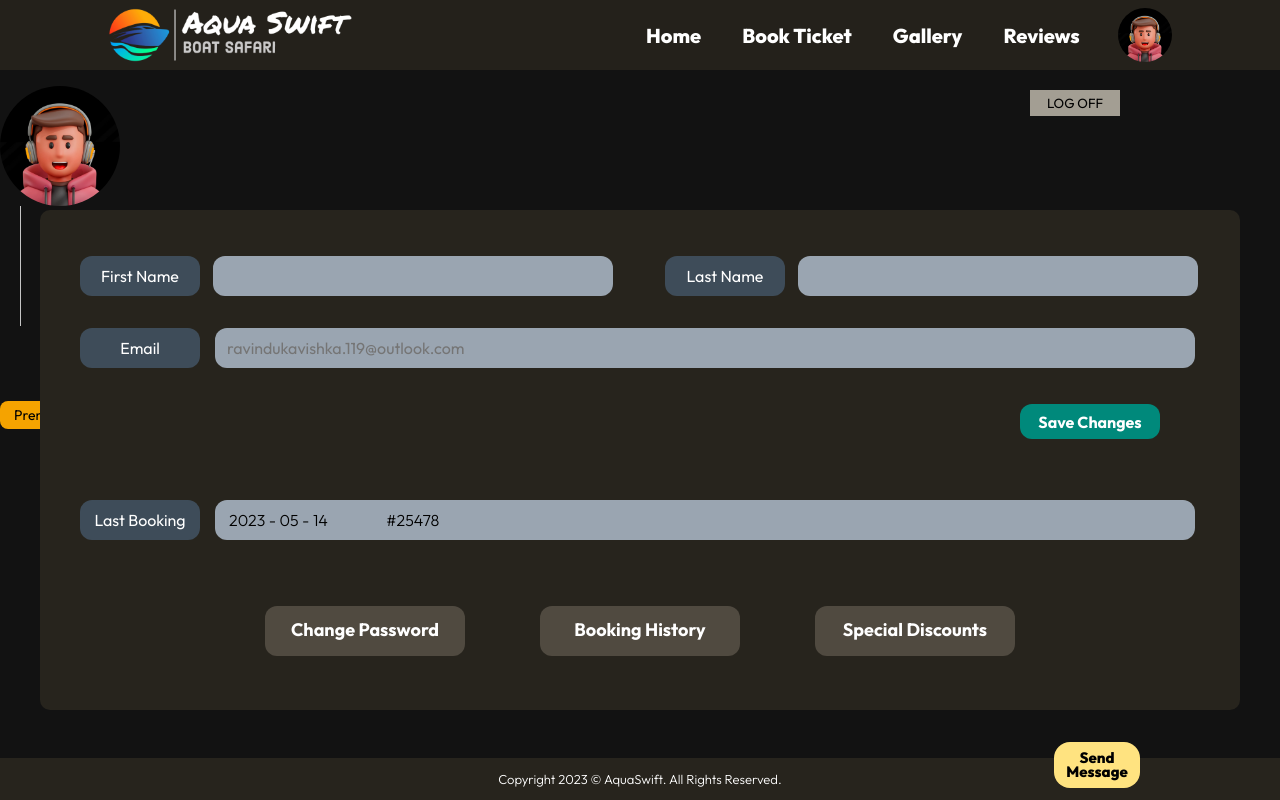
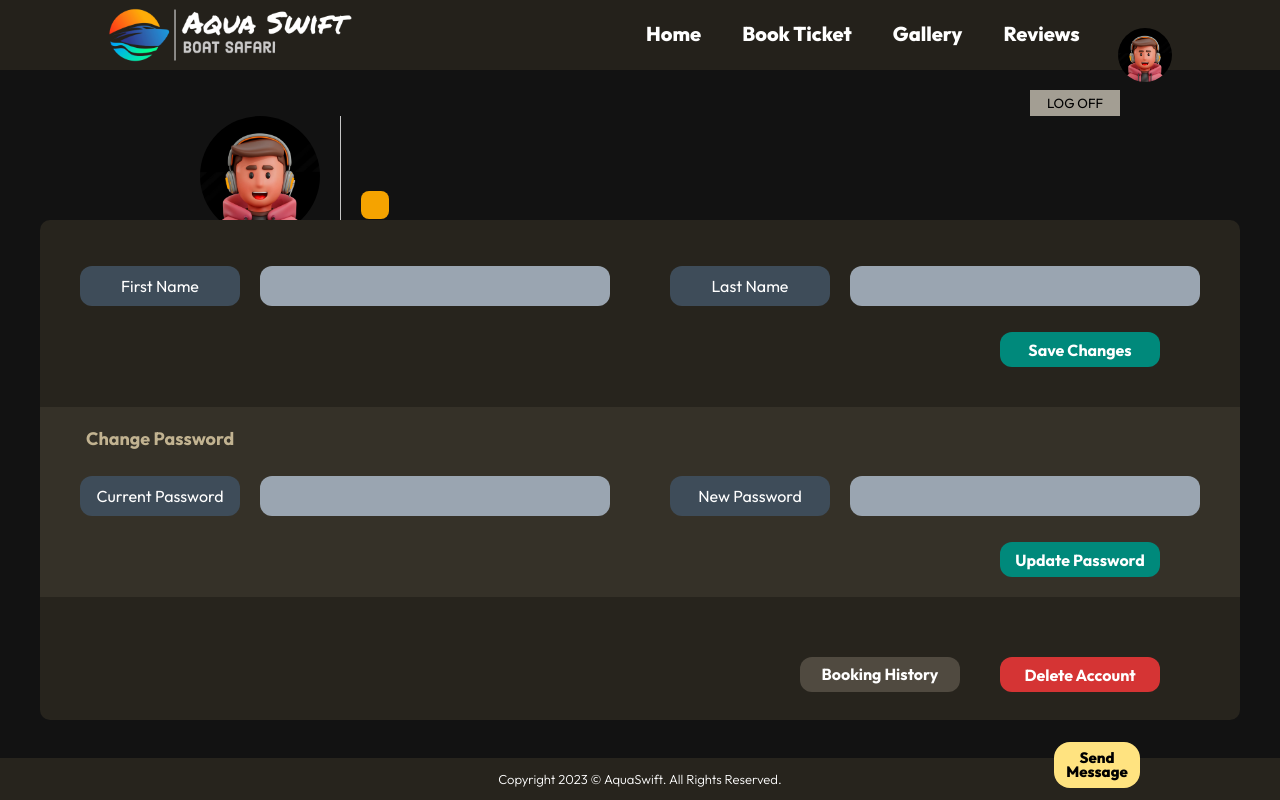
Before and after one commit to r4v1nduu/IWT-Project, a PHP site: page /account.php in a window 1280 px wide. Run offline with PHP 8.4, Linux system fonts and the light colour scheme; the visitor is signed in with stand-in values (Sample User, id 1); data that the repository does not hold is empty.

Commit message:
98% done

```diff
--- a/SRC/account.css
+++ b/SRC/account.css
@@ -21,6 +21,11 @@
     cursor: pointer;
 }
 
+.summery {
+    display: flex;
+    margin-top: 30px;
+    margin-left: 200px;
+}
 
 .bigdp {
     width: 120px;
@@ -57,21 +62,23 @@
     width: 1200px;
     background-color: #27241D;
     position: absolute;
-    top: 120px; bottom: 0; left: 0; right: 0;
+    top: 140px; bottom: 0; left: 0; right: 0;
     margin: auto;
     border-radius: 10px;
 }
-.mail p, .name p, .bookings p {
+
+.data p {
     font-family: 'OutfitR';
     font-size: 16px;
     background-color: #3E4C59;
     color: #FFFFFF;
     padding: 10px 0;
-    width: 120px;
+    width: 160px;
     text-align: center;
     border-radius: 12px;
+    margin-right: 20px;
 }
-.mail input, .name input {
+.data input {
     background-color: #9AA5B1;
     font-family: 'OutfitR';
     font-size: 16px;
@@ -80,34 +87,25 @@
     border-radius: 12px;
     height: 40px;
     margin: auto;
-    width: 400px;
+    width: 350px;
 }
-.name {
+.data {
     display: flex;
     justify-content: space-between;
-    padding-right: 30px;
-    padding-left: 40px;
+    padding: 0 40px;
     margin-top: 30px;
 }
-.name p:last-of-type{
-    margin-left: 40px;
+.data label {
+    display: flex;
+    justify-content: left;
 }
-.mail {
-    display: flex;
-    justify-content: space-between;
-    padding-left: 40px;
-    padding-right: 30px;
-}
-.mail input {
-    width: 980px;
-}
+
 
 .save {
     display: block;
-    position: absolute;
-    right: 80px;
-    margin-top: 20px;
-    width: 140px;
+    margin-top: 10px;
+    margin-left: 960px;
+    width: 160px;
     height: 35px;
     font-family: 'OutfitB';
     font-size: 16px;
@@ -121,62 +119,46 @@
     cursor: pointer;
 }
 
-.bookings {
-    margin-top: 100px;
-    display: flex;
-    justify-content: space-between;
-    padding-left: 40px;
-    padding-right: 30px;
+.password {
+    background-color: #353128;
+    margin-top: 40px;
+    padding: 20px 0;
 }
-.bookings input {
-    width: 980px;
-}
-
-.history {
+.password span {
     display: block;
-    background-color: #9AA5B1;
-    color: #000000;
-    width: 980px;
-    font-family: 'OutfitL';
-    font-size: 16px;
-    text-indent: 14px;
-    border: none;
-    border-radius: 12px;
-    margin: auto;
-    padding-top: 10px;
-    padding-bottom: 10px;
+    font-family: 'OutfitB';
+    color: #c2b391;
+    font-size: 18px;
+    margin-left: 46px;
+    margin-bottom: -20px;
 }
 
 .extras {
     display: flex;
     justify-content: space-between;
-    height: 50px;
-    width: 750px;
-    margin: auto;
-    margin-top: 50px;
+    width: 360px;
+    margin-left: 760px;
+    margin-top: 60px;
 }
-.extras a {
-    width: 200px;
+.extras div {
+    width: 160px;
+    padding: 7px 0;
     font-family: 'OutfitB';
-    font-size: 18px;
+    font-size: 16px;
     text-align: center;
-    padding-top: 12px;
     border: none;
     border-radius: 12px;
     background-color: #504A40;
     color: #FFFFFF;
 }
-.extras a:hover {
+.extras div:hover {
     background-color: #3E4C59;
     cursor: pointer;
 }
 
 .delete {
     display: block;
-    position: absolute;
-    right: 440px;
-    top: 800px;
-    width: 140px;
+    width: 160px;
     height: 35px;
     font-family: 'OutfitB';
     font-size: 16px;
--- a/SRC/contactUs.css
+++ b/SRC/contactUs.css
@@ -26,7 +26,7 @@
 .contactbox input {
     background-color: #423D33;
     width: 430px;
-    height: 35px;
+    height: 40px;
     border-radius: 8px;
     border: none;
     text-indent: 20px;
--- a/SRC/editacc.php
+++ b/SRC/editacc.php
@@ -13,6 +13,8 @@
     $lname = $row["last_name"];
     $email = $row["user_email"];
     $pass = $row["user_password"];
+    $usertype = $row['user_type'];
+
 
     if(isset($_POST['update'])) {
         $fnameN = $_POST['fname'];
@@ -34,22 +36,44 @@
         $con->close();
     }
 
-    if(isset($_POST['delete'])) {
-        $id = $_SESSION["id"];
-        $sql = "DELETE FROM registered_user WHERE user_email='$id'";
+    if(isset($_POST['updatepw'])) {
+        $passN = $_POST['pass'];
+        $npass = $_POST['npass'];
+
+        if ($passN == $pass) {
+            $sql = "UPDATE registered_user SEt user_password='$npass' WHERE  user_email='$id' ";
+
             if($conn->query($sql)){
                 echo "<script>
-                    alert('Account was Deleted');
-                    window.location.href='../index.php';
+                        alert('Password Updated Successfuly');
+                        window.location.href='../account.php';
                     </script>";
-            session_destroy();
             }
             else{
                 echo "<script>
-                    alert('Error Deleting Account');
-                    window.location.href='../index.php';
+                        alert('Password Update Error');
+                        window.location.href='../account.php';
                     </script>";
             }
             $con->close();
         }
+        else {
+            echo "<script>
+                    alert('Current Password is wrong');
+                    window.location.href='../account.php';
+                </script>";
+        }
+    }
+
+    if(isset($_POST['delete'])) {
+        echo "<script>
+                let confirmAction = confirm('Are you sure you want to delete account?');
+                if (confirmAction) {
+                    window.location.href='deleteacc.php';
+                }
+                else {
+                    window.location.href='../account.php';
+                }
+            </script>";
+    }
 ?>
--- a/SRC/index.css
+++ b/SRC/index.css
@@ -57,7 +57,6 @@
 .buttonset1 button {
     display: block;
     border: none;
-    margin-top: 22px;
     font-family: 'OutfitEB';
     font-size: 20px;
     font-weight: 800;
@@ -69,7 +68,9 @@
     color: #FF6D28;
     cursor: pointer;
 }
+
 .buttonset1 img {
+    display: block;
     width: 54px;
     height: 54px;
     border-radius: 50%;
@@ -80,9 +81,11 @@
     opacity: 0.7;
     transition: 0.2s;
 }
+
 .buttonset1 {
     display: flex;
     justify-content: space-between;
+    padding: 20px 0;
     width: 540px;
     margin-right: 100px;
 }
--- a/SRC/signupdetails.php
+++ b/SRC/signupdetails.php
@@ -20,11 +20,11 @@
 
         if ($count == 0) {
             $sql = "INSERT INTO registered_user (user_id, user_type, first_name, last_name, user_email, user_password)
-                    VALUES ('', '', '$fname', '$lname', '$email', '$pass')";
+                    VALUES ('', 'Normal User', '$fname', '$lname', '$email', '$pass')";
 
             if(mysqli_query($conn,$sql)) {
                 echo "<script>
-                        alert('Successfull');
+                        alert('Account created successfully');
                         window.location.href='../login.html';
                     </script>";
             }
--- a/account.php
+++ b/account.php
@@ -33,40 +33,32 @@
             <p>
                 <span id="username"> <?php echo $fname ?> &nbsp <?php echo $lname ?> </span><br>
                 <span id="email"> <?php echo $email ?> </span><br><br>
-                <span id="usertype">Premium User</span>
+                <span id="usertype"> <?php echo $usertype ?> </span>
             </p>
         </div>
 
         <form class="detail" method="post" action="SRC/editacc.php">
-            <div class="name">
-                <p>First Name</p><input type="text" name="fname" value=<?php echo $fname ?> >
-                <p>Last Name</p><input type="text" name="lname" value=<?php echo $lname ?> >
+            <div class="data">
+                <label><p>First Name</p><input type="text" name="fname" value=<?php echo $fname ?> ></label>
+                <label><p>Last Name</p><input type="text" name="lname" value=<?php echo $lname ?> ></label>
             </div>
-            <div class="mail"><p>Email</p><input type="text" name="email" placeholder="ravindukavishka.119@outlook.com"></div>
-
 
             <input class="save" name="update" type="submit" value="Save Changes">
 
+            <div class="password">
+                <span>Change Password</span>
+                <div class="data">
+                    <label><p>Current Password</p><input type="password" name="pass" required></label>
+                    <label><p>New Password</p><input type="password" name="npass" required></label>
+                </div>
 
-            <div class="bookings">
-                <p>Last Booking</p>
-                <div class="history" id="lastbooking">
-                    2023 - 05 - 14
-                    &nbsp &nbsp &nbsp &nbsp &nbsp &nbsp &nbsp &nbsp
-                    #25478
-                </div>
+                <input class="save" name="updatepw" type="submit" value="Update Password">
             </div>
 
             <div class="extras">
-                <a>Change Password</a>
-                <a>Booking History</a>
-                <a>Special Discounts</a>
+                <div>Booking History</div>
+                <input class="delete" name="delete" type="submit" value="Delete Account">
             </div>
-
-        </form>
-
-        <form method="post" action="SRC/editacc.php">
-            <input class="delete" name="delete" type="submit" value="Delete Account">
         </form>
 
 
--- a/booking.php
+++ b/booking.php
@@ -216,8 +216,8 @@
             <div class="socialscontainer">
                 <a href="#"><img src="SRC/Index/Facebook.png" alt="Facebook"></a>
                 <a href="#"><img src="SRC/Index/Instagram.png" alt="Instagram"></a>
+                <a href="#"><img src="SRC/Index/Whatsapp.png" alt="Whatsapp"></a>
                 <a href="#"><img src="SRC/Index/Twitter.png" alt="Twitter"></a>
-                <a href="#"><img src="SRC/Index/Whatsapp.png" alt="Whatsapp"></a>
             </div>
             <img src="SRC/Index/qr.png" alt="QR Code" class="qr">
 
--- a/gallery.php
+++ b/gallery.php
@@ -98,8 +98,8 @@
             <div class="socialscontainer">
                 <a href="#"><img src="SRC/Index/Facebook.png" alt="Facebook"></a>
                 <a href="#"><img src="SRC/Index/Instagram.png" alt="Instagram"></a>
+                <a href="#"><img src="SRC/Index/Whatsapp.png" alt="Whatsapp"></a>
                 <a href="#"><img src="SRC/Index/Twitter.png" alt="Twitter"></a>
-                <a href="#"><img src="SRC/Index/Whatsapp.png" alt="Whatsapp"></a>
             </div>
             <img src="SRC/Index/qr.png" alt="QR Code" class="qr">
 
--- a/index.php
+++ b/index.php
@@ -16,7 +16,7 @@
                 <a href="booking.php"><button>Book Ticket</button></a>
                 <a href="gallery.php"><button>Gallery</button></a>
                 <a href="review.php"><button>Reviews</button></a>
-                <div class="acclogo"><a href="account.php"><img src="SRC/Index/dp.png" alt="Profile"></a></div>
+                <a href="account.php" class="acclogo"><img src="SRC/Index/dp.png" alt="Profile"></a>
             </div>
         </div>
 
@@ -112,8 +112,8 @@
             <div class="socialscontainer">
                 <a href="#"><img src="SRC/Index/Facebook.png" alt="Facebook"></a>
                 <a href="#"><img src="SRC/Index/Instagram.png" alt="Instagram"></a>
+                <a href="#"><img src="SRC/Index/Whatsapp.png" alt="Whatsapp"></a>
                 <a href="#"><img src="SRC/Index/Twitter.png" alt="Twitter"></a>
-                <a href="#"><img src="SRC/Index/Whatsapp.png" alt="Whatsapp"></a>
             </div>
             <img src="SRC/Index/qr.png" alt="QR Code" class="qr">
 
--- a/review.php
+++ b/review.php
@@ -165,8 +165,8 @@
             <div class="socialscontainer">
                 <a href="#"><img src="SRC/Index/Facebook.png" alt="Facebook"></a>
                 <a href="#"><img src="SRC/Index/Instagram.png" alt="Instagram"></a>
+                <a href="#"><img src="SRC/Index/Whatsapp.png" alt="Whatsapp"></a>
                 <a href="#"><img src="SRC/Index/Twitter.png" alt="Twitter"></a>
-                <a href="#"><img src="SRC/Index/Whatsapp.png" alt="Whatsapp"></a>
             </div>
             <img src="SRC/Index/qr.png" alt="QR Code" class="qr">
 
--- a/signup.html
+++ b/signup.html
@@ -35,15 +35,14 @@
 
             <label class="detail3">
                 Password
-                <input class="detail4" name="pass" type="password" required>
+                <input class="detail4" name="pass" type="password" required minlength="8" placeholder="Should be more than 8 characters">
             </label>
 
             <label class="detail3">
                 Confirm Password
-                <input class="detail4" name="cpass" type="password" required onkeyup="checkpw();">
+                <input class="detail4" name="cpass" id="check" type="password" required onkeyup="checkpw();">
             </label>
 
-            <p id="checktext">#</p>
 
             <button type="submit" class="signupbutton">SIGNUP</button>
 
```
Also changed, not shown: other parts of SRC/index.css (+16 -17 lines), SRC/deleteacc.php (added, +24 -0 lines), SRC/signup.css (+8 -14 lines), signup.js (+2 -6 lines). Lines whose indentation alone changed are shown as unchanged.
